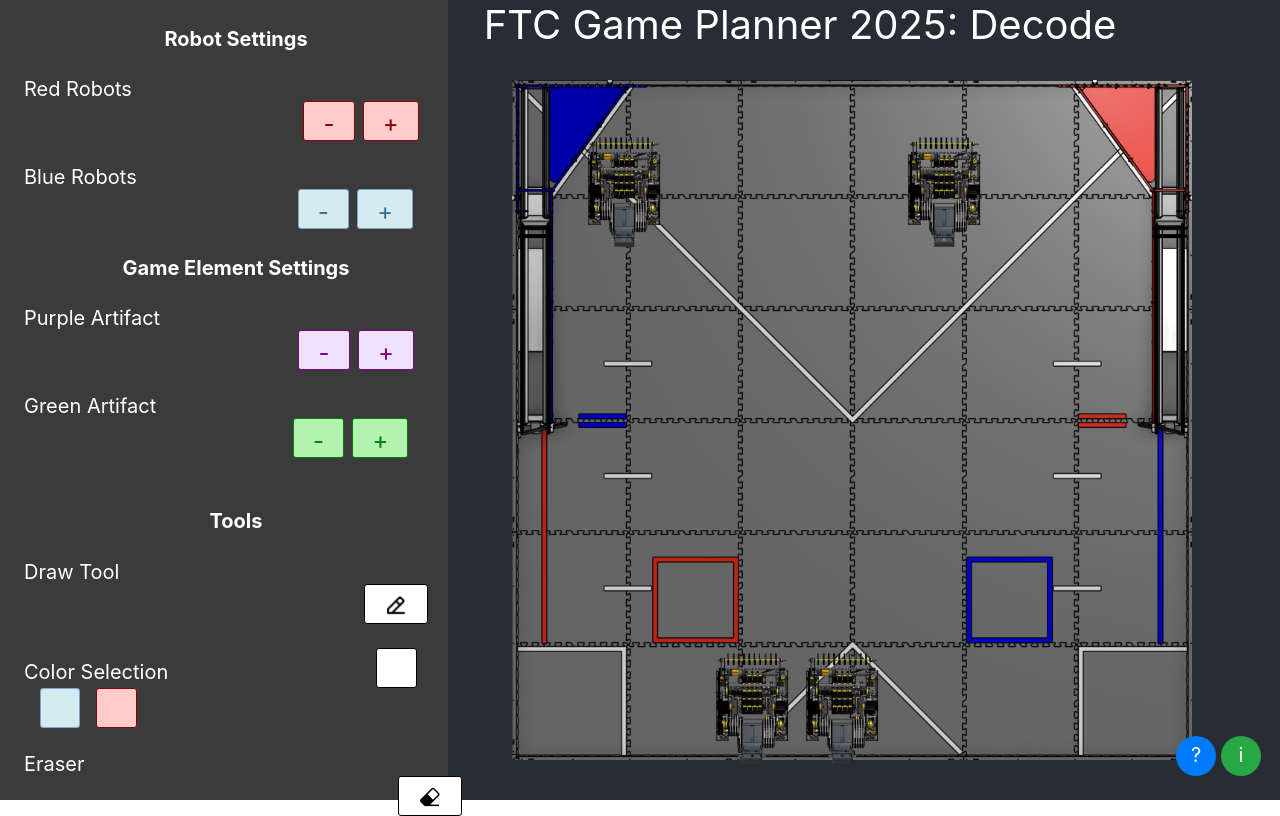
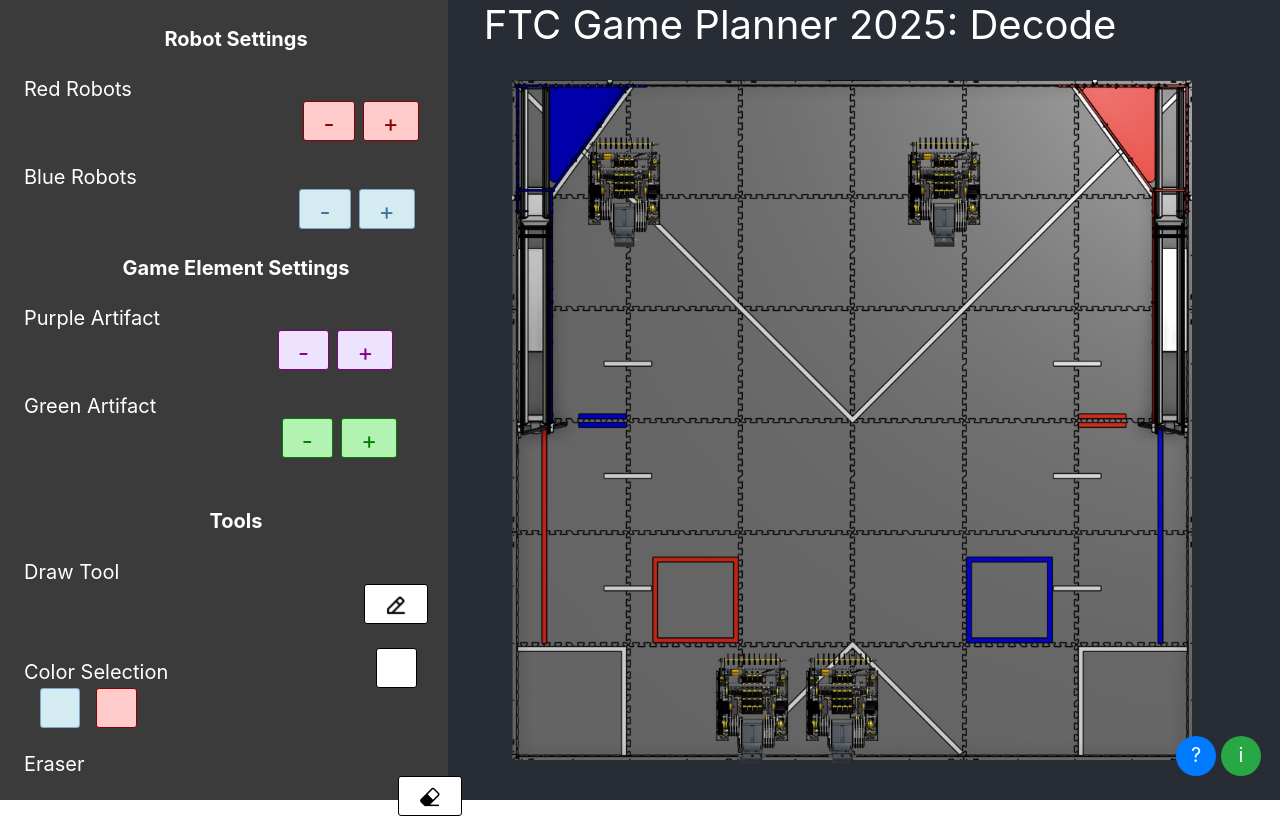
Before and after one commit to AnshumanG99/ftcapp, a React (Create React App) app: page / in a window 1280 px wide. Built offline with nearby package versions, Linux system fonts and the light colour scheme.

Commit message:
Updated button for 2025 DECODE Game

```diff
--- a/src/App.css
+++ b/src/App.css
@@ -153,15 +153,15 @@ button {
 }
 
 #blueRemoveRobot{
-  margin-left: 34.2vmin;
+  margin-left: 34.4vmin;
 }
 
 #purpleRemove{
-  margin-left: 34.3vmin;
+  margin-left: 31.725vmin;
 }
 
 #greenRemove{
-  margin-left: 33.6vmin;
+  margin-left: 32.2vmin;
 }
 
 #yellowRemove{
```
